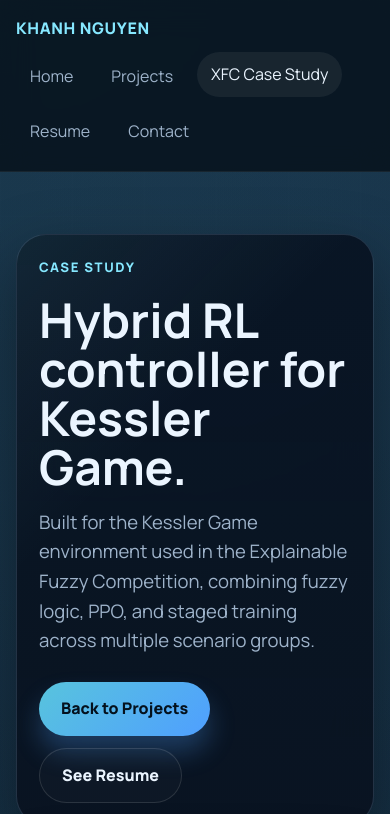
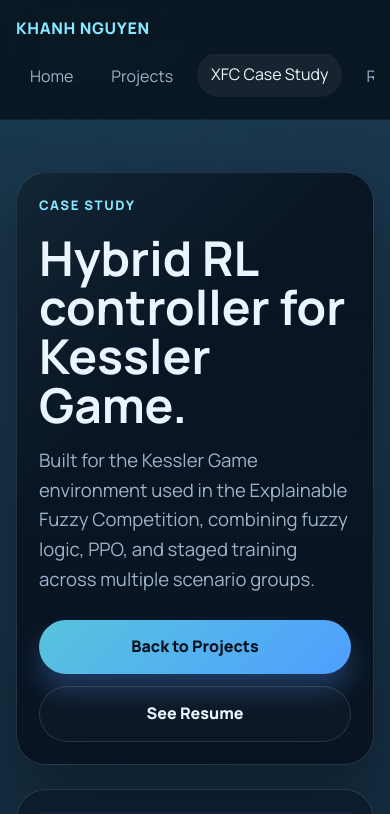
Before and after one commit to thuykhanh2642/thuykhanh2642.github.io, a plain HTML site: page xfc.html in a window 390 px wide. Shown: the top 814 px of the page. Drawn offline with Linux system fonts and the light colour scheme.

Commit message:
mobile compat fix

```diff
--- a/styles.css
+++ b/styles.css
@@ -544,6 +544,10 @@ h1{
 .timeline-step h3{margin-bottom:8px}
 .skill-card h3,.resume-card h3,.contact-card h3,.timeline-card h3{margin-bottom:14px}
 .resume-frame{padding:0;overflow:hidden}
+.mobile-only{display:none}
+.mobile-resume-note{
+  text-align:center;
+}
 iframe{
   width:100%;
   height:760px;
@@ -572,10 +576,30 @@ footer{padding:10px 0 52px;color:var(--muted)}
   iframe{height:560px}
 }
 @media (max-width:720px){
+  .page{padding:24px 0 42px}
+  .section{padding:24px 0}
   .topbar .wrap,.section-head{display:block}
   .brand{display:inline-block;margin-bottom:12px}
+  .nav{
+    flex-wrap:nowrap;
+    overflow-x:auto;
+    padding-bottom:4px;
+    scrollbar-width:none;
+    -ms-overflow-style:none;
+  }
+  .nav::-webkit-scrollbar{display:none}
+  .nav a{flex:0 0 auto}
   .card,.panel,.stat-card,.skill-card,.resume-card,.contact-card,.timeline-card,.featured-card,.visual-card,.architecture-card,.page-hero-card{padding:22px}
   .mini-grid,.diagram-row{grid-template-columns:1fr}
   h1{max-width:none}
+  .btn-row{
+    display:grid;
+    grid-template-columns:1fr;
+  }
+  .btn{
+    width:100%;
+  }
+  .resume-frame{display:none}
+  .mobile-only{display:block}
   iframe{height:460px}
 }
```
Also changed, not shown: resume.html (+3 -0 lines).
